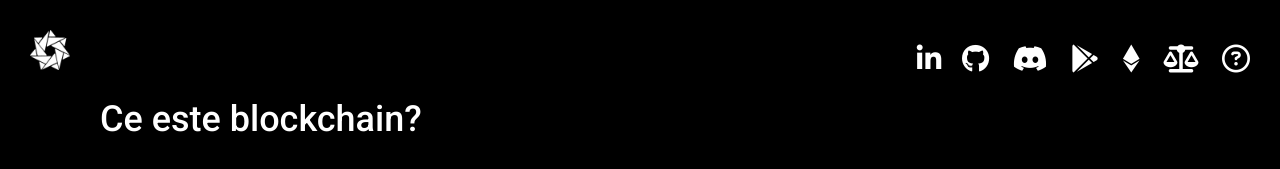
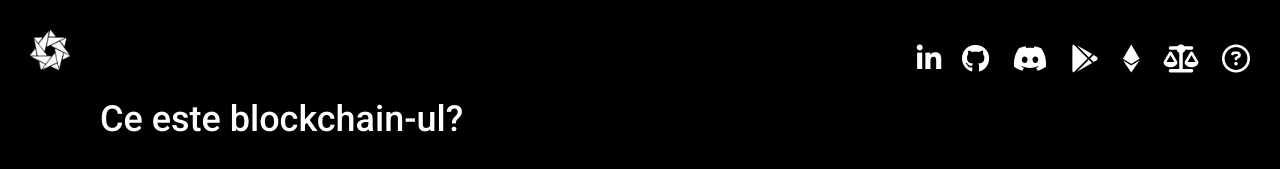
Before and after one commit to MonkeyWhisperer/Transeth-Web-App-Comming-Soon, a plain HTML site: page why-blockchain.html in a window 1280 px wide. Shown: the top 169 px of the page. Drawn offline with nearby package versions, Linux system fonts and the light colour scheme.

Commit message:
Update why-blockchain.html

```diff
--- a/why-blockchain.html
+++ b/why-blockchain.html
@@ -49,7 +49,7 @@
             </div>
             <div style="margin:100px;">
 
-                <h1>Ce este blockchain?</h1>
+                <h1>Ce este blockchain-ul?</h1>
                 <br />
                 <span class="lead">
                     Blockchain-ul este o listă de înregistrări (sau date) în continuă creștere, numite blocuri, care sunt legate și securizate cu ajutorul criptografiei. Ca structură de date, un blockchain este o listă simplu înlănțuită, în care legăturile între elemente se fac prin hash. Astfel, fiecare bloc conține de obicei o legătură către un bloc anterior (un hash al blocului anterior), un timestamp și datele tranzacției. Prin design, blockchainurile sunt rezistente la modificarea datelor. Blockchainul este „un registru transparent și distribuit care poate înregistra tranzacții între două părți în mod eficient, verificabil și permanent”. Pentru a fi folosit ca registru distribuit, un blockchain este de obicei administrat de o rețea colectivă de tip peer-to-peer, ce aderă la un protocol pentru validarea noilor blocuri. Odată înregistrate, datele din orice bloc de date nu mai pot fi modificate retroactiv fără alterarea blocurilor care urmează, ceea ce necesită acordul majoritar al participanților din rețea.
```
